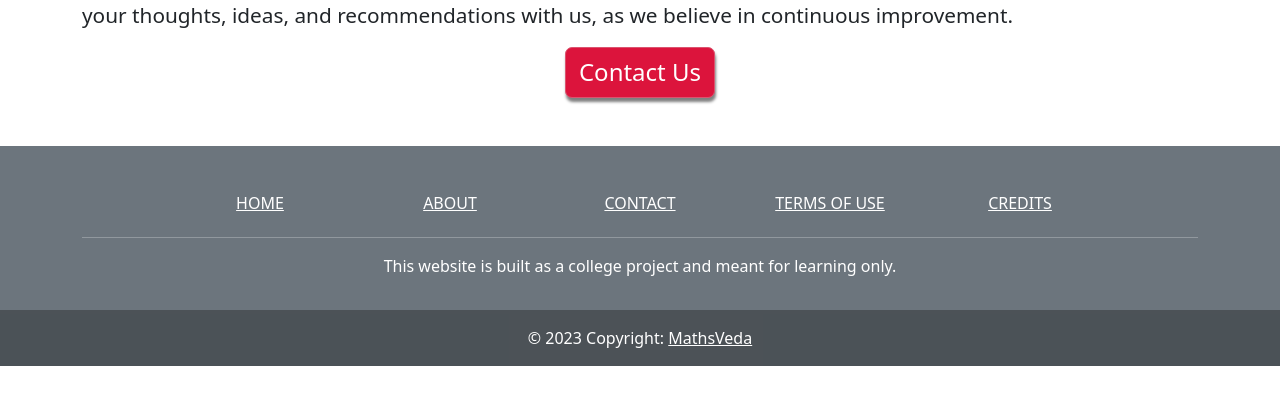
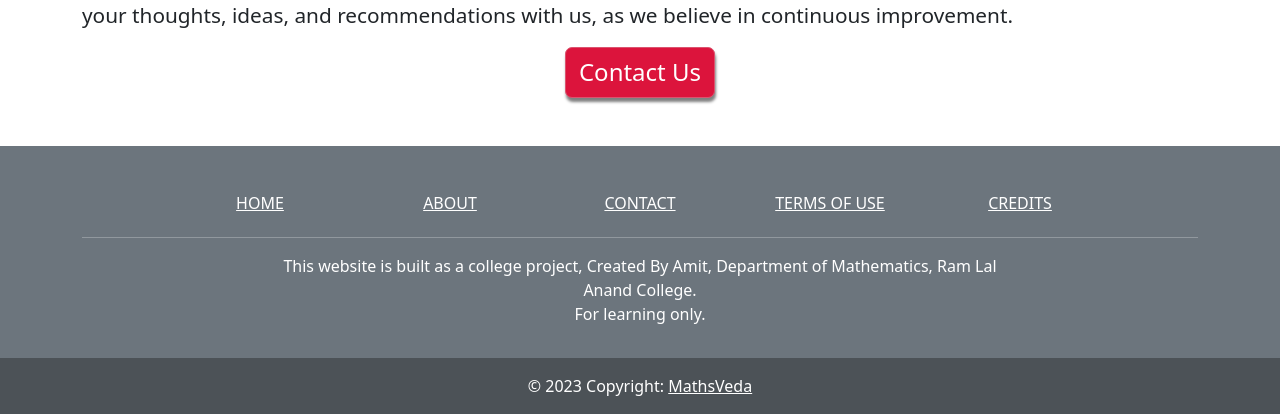
Before and after one commit to ankitgupta-23/vedic_maths_app, a Flask app: page /about in a window 1280 px wide. Shown: the part 703-1117 px from the top of the page. Before the commit the page ends 1069 px from the top, so only its background shows below. Run offline with Flask 2, Linux system fonts and the light colour scheme; some web fonts are replaced.

Commit message:
Update base.html
Added footer

```diff
--- a/MathsVeda/templates/base.html
+++ b/MathsVeda/templates/base.html
@@ -116,7 +116,8 @@ href="{{ url_for('static', filename='favicon.ico') }}">
         <div class="row d-flex justify-content-center">
           <div class="col-lg-8">
             <p>
-             This website is built as a college project and meant for learning only.
+             This website is built as a college project, Created By Amit, Department of Mathematics, Ram Lal Anand College.
+              <br /> For learning only.
             </p>
           </div>
         </div>
```
